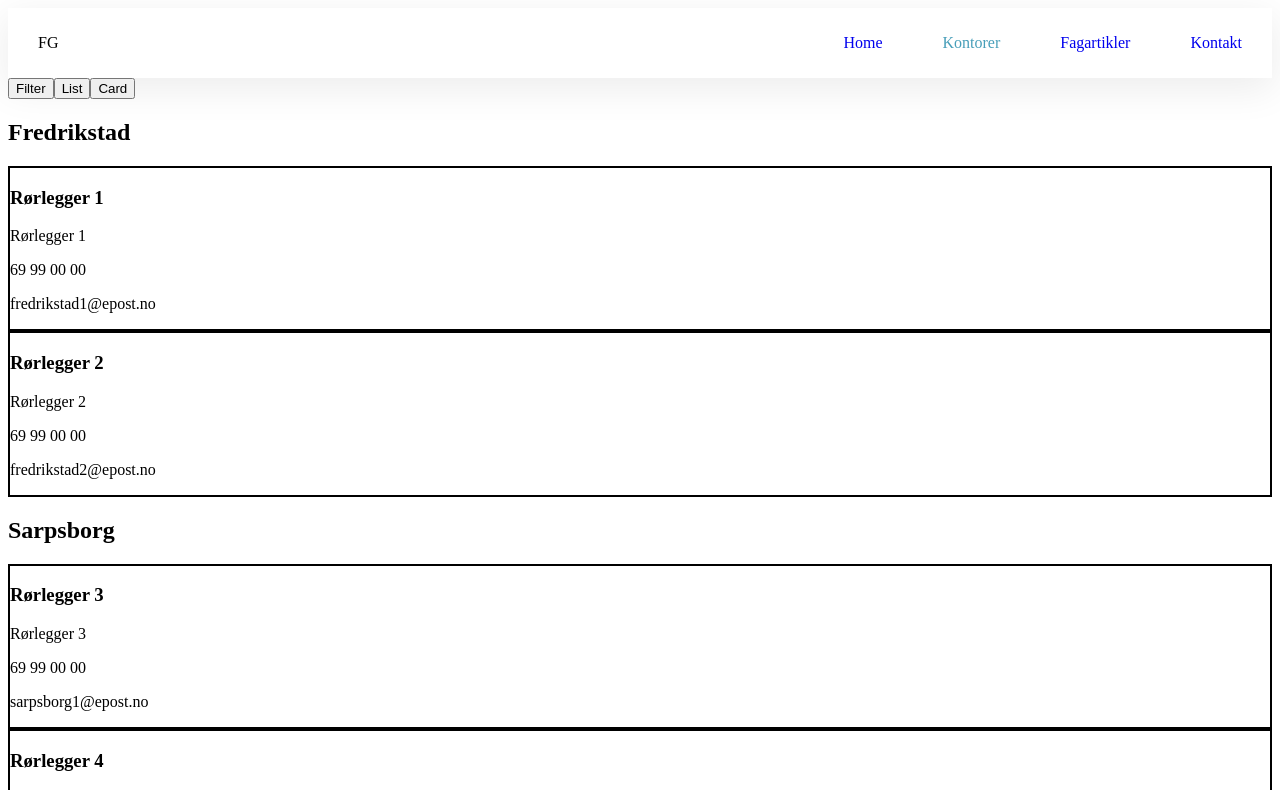
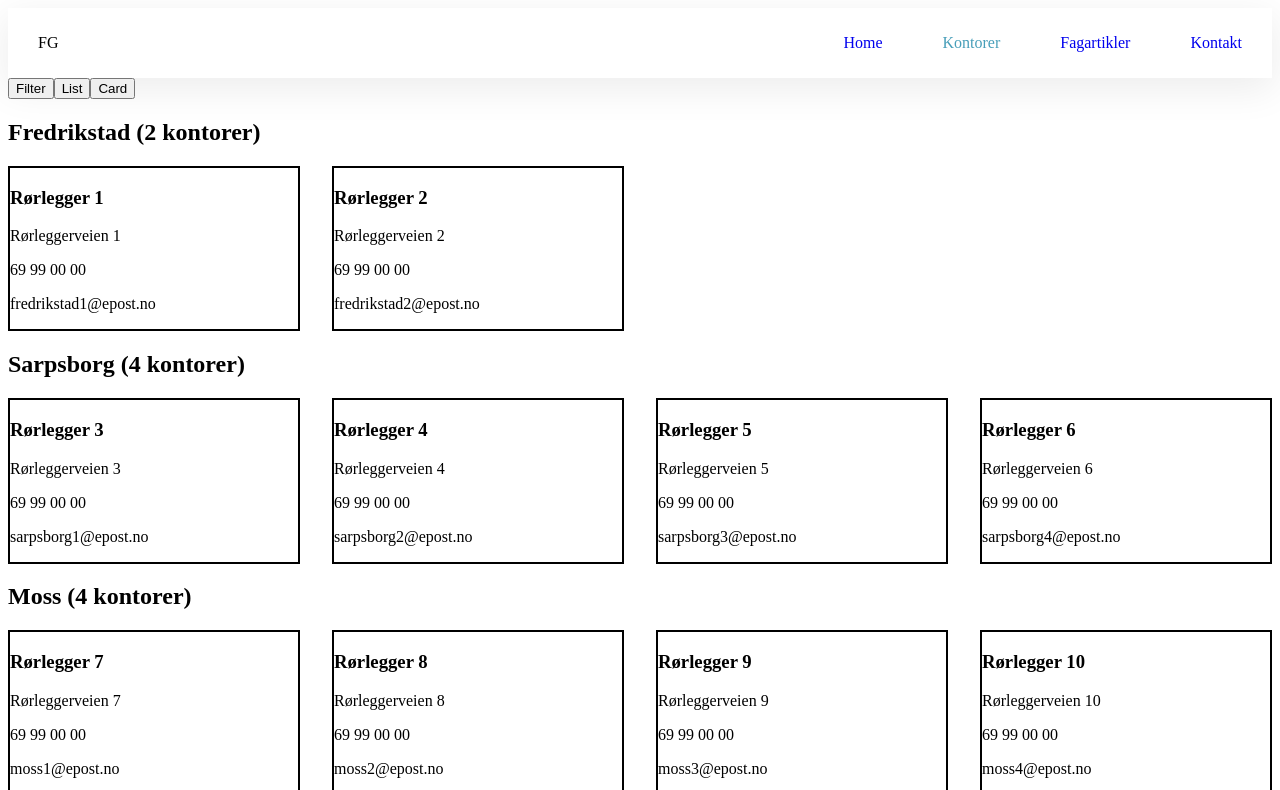
Before and after one commit to larsmra/ITF31619_eksamen_gruppe19, a React app in the folder client/: page /kontorer in a window 1280 px wide. Shown: the top 790 px of the page. Built offline with nearby package versions, Linux system fonts and the light colour scheme.

Commit message:
Added option to view offices as either a list or grid

```diff
--- a/client/src/components/Card.jsx
+++ /dev/null
@@ -1,25 +0,0 @@
-import React from 'react';
-import styled from 'styled-components';
-
-const StyledArticle = styled.article`
-  border: 2px solid black;
-  padding: 0;
-`;
-
-const StyledAnchor = styled.a`
-  color: #000000;
-  text-decoration: none;
-`;
-
-const Card = ({ id, name, phone, email }) => (
-  <StyledArticle>
-    <StyledAnchor href={`/kontorer/${id}`}>
-      <h3>{name}</h3>
-      <p>{name}</p>
-      <p>{phone}</p>
-      <p>{email}</p>
-    </StyledAnchor>
-  </StyledArticle>
-);
-
-export default Card;
--- a/client/src/components/Footer.jsx
+++ b/client/src/components/Footer.jsx
@@ -3,12 +3,12 @@ import styled from 'styled-components';
 
 const StyledFooter = styled.footer`
   width: 100%;
-`
+`;
 
 const StyledFooterText = styled.p`
   display: inline-block;
   padding: 10px;
-`
+`;
 
 const Footer = ({ orgnumber, email, phone }) => (
   <StyledFooter>
@@ -20,7 +20,6 @@ const Footer = ({ orgnumber, email, phone }) => (
       </StyledFooterText>
     </footer>
   </StyledFooter>
-
 );
 
 export default Footer;
--- /dev/null
+++ b/client/src/components/OfficeContainer.jsx
@@ -0,0 +1,25 @@
+import React, { useState } from 'react';
+import styled from 'styled-components';
+import OfficeItem from './OfficeItem';
+
+const StyledSection = styled.section.attrs(({ isList }) => ({
+  isList: isList || false,
+}))`
+  display: grid;
+  grid-gap: 2em;
+  ${({ isList }) =>
+    isList === true
+      ? 'grid-template-columns: 100%'
+      : 'grid-template-columns: repeat(4, 1fr)'};
+`;
+
+const OfficeContainer = ({ place, offices, isList = false }) => (
+  <StyledSection isList={isList}>
+    {offices &&
+      offices.map((office, index) => (
+        <OfficeItem key={office.id} index={index} isList={isList} {...office} />
+      ))}
+  </StyledSection>
+);
+
+export default OfficeContainer;
--- /dev/null
+++ b/client/src/components/OfficeItem.jsx
@@ -0,0 +1,60 @@
+import React from 'react';
+import styled from 'styled-components';
+
+const StyledArticle = styled.article.attrs(({ isList }) => ({
+  isList: isList || false,
+}))`
+  ${({ isList }) => !isList && 'border: 2px solid black'};
+  padding: 0;
+`;
+
+const StyledAnchor = styled.a`
+  color: #000000;
+  text-decoration: none;
+`;
+
+const StyledNumber = styled.p.attrs(({ isList }) => ({
+  isList: isList || false,
+}))`
+  padding: 0.8em 1em;
+  background-color: #000000;
+  color: #ffffff;
+  display: ${({ isList }) => (isList ? 'inline-block' : 'none')};
+`;
+
+const StyledHeading = styled.h3.attrs(({ isList }) => ({
+  isList: isList || false,
+}))`
+  ${({ isList }) => isList && 'display: inline-block; margin-left: 0.5em'}
+`;
+
+const StyledText = styled.p.attrs(({ isList }) => ({
+  isList: isList || false,
+}))`
+  ${({ isList }) => isList && 'display: inline-block; margin-left: 1em;'}
+`;
+
+const OfficeItem = ({
+  index,
+  id,
+  name,
+  address,
+  phone,
+  email,
+  isList = false,
+}) => {
+  console.log(`indeex ${index}`);
+  return (
+    <StyledArticle isList={isList}>
+      <StyledNumber isList={isList}>{index + 1}</StyledNumber>
+      <StyledAnchor href={`/kontorer/${id}`}>
+        <StyledHeading isList={isList}>{name}</StyledHeading>
+        <StyledText isList={isList}>{address}</StyledText>
+        <StyledText isList={isList}>{phone}</StyledText>
+        <StyledText isList={isList}>{email}</StyledText>
+      </StyledAnchor>
+    </StyledArticle>
+  );
+};
+
+export default OfficeItem;
--- a/client/src/data/data.js
+++ b/client/src/data/data.js
@@ -1,4 +1,4 @@
-export const places = [
+export const locations = [
   {
     id: 1,
     city: 'Fredrikstad',
@@ -22,6 +22,7 @@ export const offices = [
     id: 1,
     name: 'Rørlegger 1',
     description: 'Lorem ipsum...',
+    address: 'Rørleggerveien 1',
     phone: '69 99 00 00',
     email: 'fredrikstad1@epost.no',
     location: 1,
@@ -52,6 +53,7 @@ export const offices = [
     id: 2,
     name: 'Rørlegger 2',
     description: 'Lorem ipsum...',
+    address: 'Rørleggerveien 2',
     phone: '69 99 00 00',
     email: 'fredrikstad2@epost.no',
     location: 1,
@@ -82,6 +84,7 @@ export const offices = [
     id: 3,
     name: 'Rørlegger 3',
     description: 'Lorem ipsum...',
+    address: 'Rørleggerveien 3',
     phone: '69 99 00 00',
     email: 'sarpsborg1@epost.no',
     location: 2,
@@ -112,6 +115,7 @@ export const offices = [
     id: 4,
     name: 'Rørlegger 4',
     description: 'Lorem ipsum...',
+    address: 'Rørleggerveien 4',
     phone: '69 99 00 00',
     email: 'sarpsborg2@epost.no',
     location: 2,
@@ -142,6 +146,7 @@ export const offices = [
     id: 5,
     name: 'Rørlegger 5',
     description: 'Lorem ipsum...',
+    address: 'Rørleggerveien 5',
     phone: '69 99 00 00',
     email: 'sarpsborg3@epost.no',
     location: 2,
@@ -172,6 +177,7 @@ export const offices = [
     id: 6,
     name: 'Rørlegger 6',
     description: 'Lorem ipsum...',
+    address: 'Rørleggerveien 6',
     phone: '69 99 00 00',
     email: 'sarpsborg4@epost.no',
     location: 2,
@@ -202,6 +208,7 @@ export const offices = [
     id: 7,
     name: 'Rørlegger 7',
     description: 'Lorem ipsum...',
+    address: 'Rørleggerveien 7',
     phone: '69 99 00 00',
     email: 'moss1@epost.no',
     location: 3,
@@ -232,6 +239,7 @@ export const offices = [
     id: 8,
     name: 'Rørlegger 8',
     description: 'Lorem ipsum...',
+    address: 'Rørleggerveien 8',
     phone: '69 99 00 00',
     email: 'moss2@epost.no',
     location: 3,
@@ -262,6 +270,7 @@ export const offices = [
     id: 9,
     name: 'Rørlegger 9',
     description: 'Lorem ipsum...',
+    address: 'Rørleggerveien 9',
     phone: '69 99 00 00',
     email: 'moss3@epost.no',
     location: 3,
@@ -292,6 +301,7 @@ export const offices = [
     id: 10,
     name: 'Rørlegger 10',
     description: 'Lorem ipsum...',
+    address: 'Rørleggerveien 10',
     phone: '69 99 00 00',
     email: 'moss4@epost.no',
     location: 3,
@@ -322,6 +332,7 @@ export const offices = [
     id: 11,
     name: 'Rørlegger 11',
     description: 'Lorem ipsum...',
+    address: 'Rørleggerveien 11',
     phone: '69 99 00 00',
     email: 'halden1@epost.no',
     location: 4,
@@ -349,8 +360,9 @@ export const offices = [
     ],
   },
   {
-    id: 8,
+    id: 12,
     name: 'Rørlegger 12',
+    address: 'Rørleggerveien 12',
     description: 'Lorem ipsum...',
     phone: '69 99 00 00',
     email: 'halden2@epost.no',
@@ -379,9 +391,10 @@ export const offices = [
     ],
   },
   {
-    id: 9,
+    id: 13,
     name: 'Rørlegger 13',
     description: 'Lorem ipsum...',
+    address: 'Rørleggerveien 13',
     phone: '69 99 00 00',
     email: 'halden3@epost.no',
     location: 4,
@@ -409,9 +422,10 @@ export const offices = [
     ],
   },
   {
-    id: 10,
+    id: 14,
     name: 'Rørlegger 14',
     description: 'Lorem ipsum...',
+    address: 'Rørleggerveien 14',
     phone: '69 99 00 00',
     email: 'halden4@epost.no',
     location: 4,
--- a/client/src/pages/Offices.jsx
+++ b/client/src/pages/Offices.jsx
@@ -1,36 +1,44 @@
-import React from 'react';
-import { places, offices } from '../data/data';
+import React, { useState } from 'react';
+import { locations, offices } from '../data/data';
 
-import Card from '../components/Card';
+import OfficeContainer from '../components/OfficeContainer';
 
-const Offices = () => (
+const Offices = () => {
+  const [listView, setListView] = useState(false);
+
+  return (
     <section>
       <section>
         <button type="button" id="filter">
           Filter
         </button>
-      <button type="button" id="listView">
+        <button type="button" id="listView" onClick={() => setListView(true)}>
           List
         </button>
-      <button type="button" id="cardView">
+        <button type="button" id="cardView" onClick={() => setListView(false)}>
           Card
         </button>
       </section>
-    {places &&
-      places.map((place) => (
-        <section key={place.id}>
+      {locations &&
+        locations.map((location) => {
+          const locationOffices = offices.filter(
+            (office) => office.location === location.id
+          );
+          return (
+            <section key={location.id}>
               <header>
-            <h2>{place.city}</h2>
+                <h2>{`${location.city} (${locationOffices.length} kontorer)`}</h2>
               </header>
-          <section>
-            {offices &&
-              offices
-                .filter((office) => office.location === place.id)
-                .map((office) => <Card key={office.id} {...office} />)}
-          </section>
-        </section>
-      ))}
+              <OfficeContainer
+                place={location.id}
+                offices={locationOffices}
+                isList={listView}
+              />
             </section>
           );
+        })}
+    </section>
+  );
+};
 
 export default Offices;
```
Lines whose indentation alone changed are shown as unchanged.
